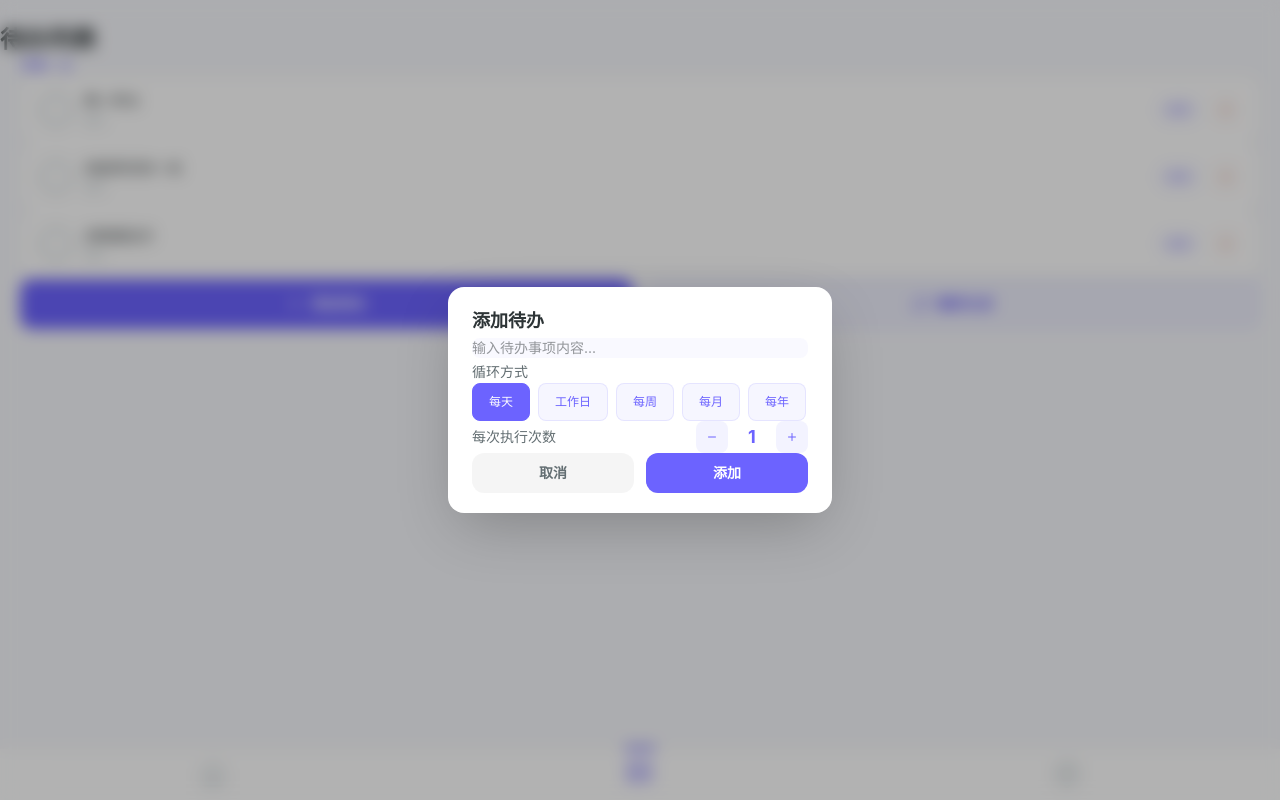
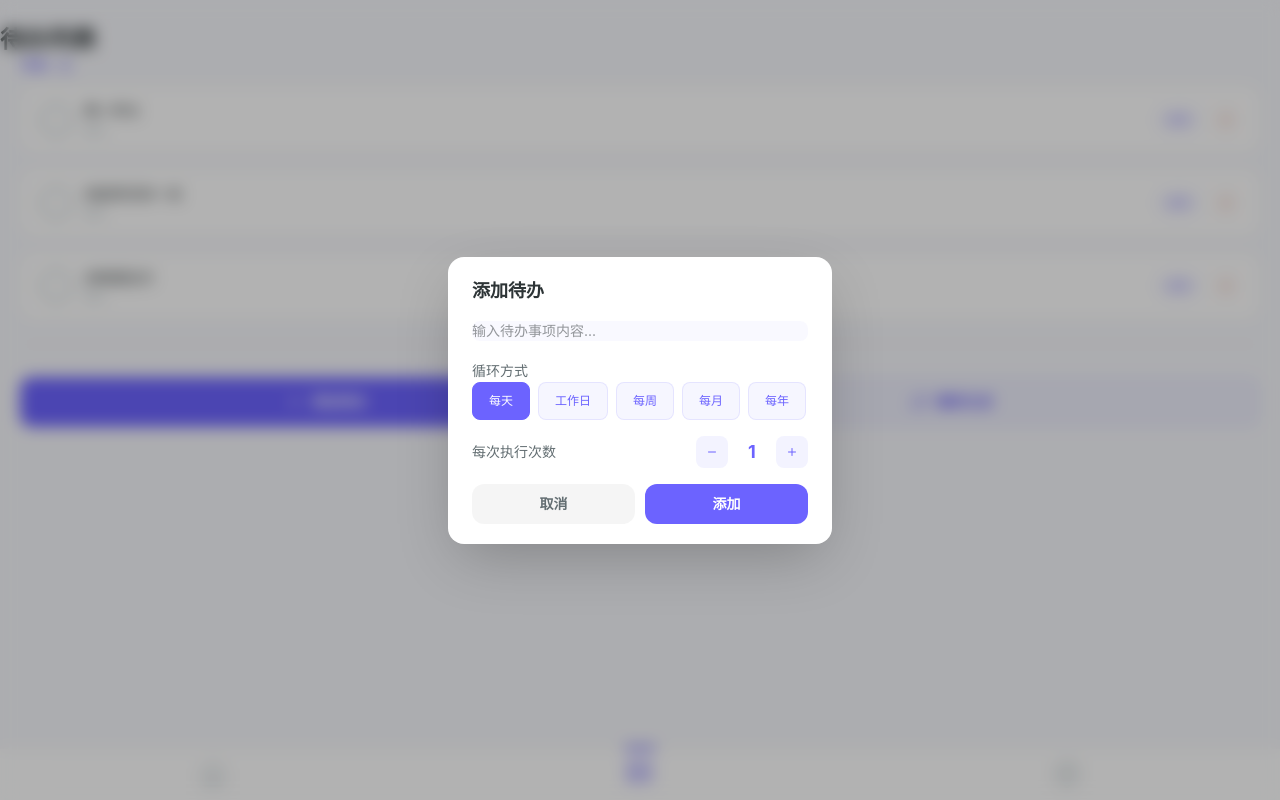
Before and after one commit to DavidXie03/do-little-things, a Vue app: page /todos in a window 1280 px wide. Both pictures are taken after a click on the button "添加待办". Built offline with nearby package versions, Linux system fonts and the light colour scheme.

Commit message:
feat: add reusable gap spacing system (CSS variables + utility classes) and increase spacing between list items and sections

```diff
--- a/src/components/BaseModal.vue
+++ b/src/components/BaseModal.vue
@@ -19,7 +19,7 @@ const emit = defineEmits<{
       >
         <div class="absolute inset-0 bg-black/30 backdrop-blur-sm"></div>
         <div
-          class="relative w-[85%] max-w-sm rounded-2xl u-card space-y-5"
+          class="relative w-[85%] max-w-sm rounded-2xl u-card u-gap-md"
           style="background: #FFFFFF; box-shadow: 0 20px 60px -12px rgba(0, 0, 0, 0.25); margin: 0 24px;"
         >
           <h3
--- a/src/components/TodoItem.vue
+++ b/src/components/TodoItem.vue
@@ -51,7 +51,7 @@ function getSubInfo(): string {
 
 <template>
   <div
-    class="relative rounded-2xl u-item mb-3 overflow-hidden transition-all duration-300"
+    class="relative rounded-2xl u-item u-mb-md overflow-hidden transition-all duration-300"
     :class="[
       item.completed ? 'opacity-60' : '',
       isFuture ? 'opacity-70' : '',
--- a/src/components/TodoModal.vue
+++ b/src/components/TodoModal.vue
@@ -100,7 +100,7 @@ function handleConfirm() {
       </div>
     </div>
 
-    <div class="flex gap-3 pt-2">
+    <div class="flex pt-2" style="gap: var(--gap-sm);">
       <button
         @click="emit('cancel')"
         class="flex-1 u-item-sm rounded-xl text-sm font-semibold transition-all active:scale-95"
--- a/src/style.css
+++ b/src/style.css
@@ -92,6 +92,29 @@ html, body, #app {
 
 /* ===== Reusable Spacing Utility Classes ===== */
 
+/* --- Spacing scale variables (inherit & override anywhere) --- */
+:root {
+  --gap-xs: 6px;    /* tiny gaps: inline tags, chips */
+  --gap-sm: 10px;   /* compact gaps: modal internals, button groups */
+  --gap-md: 16px;   /* standard gaps: list items, form fields */
+  --gap-lg: 24px;   /* section-level gaps: between groups */
+  --gap-xl: 32px;   /* page-level gaps: major sections */
+}
+
+/* Vertical gap between children (flex-column or stack) */
+.u-gap-xs > * + * { margin-top: var(--gap-xs); }
+.u-gap-sm > * + * { margin-top: var(--gap-sm); }
+.u-gap-md > * + * { margin-top: var(--gap-md); }
+.u-gap-lg > * + * { margin-top: var(--gap-lg); }
+.u-gap-xl > * + * { margin-top: var(--gap-xl); }
+
+/* Bottom margin for individual items (when not in a flex stack) */
+.u-mb-xs { margin-bottom: var(--gap-xs); }
+.u-mb-sm { margin-bottom: var(--gap-sm); }
+.u-mb-md { margin-bottom: var(--gap-md); }
+.u-mb-lg { margin-bottom: var(--gap-lg); }
+.u-mb-xl { margin-bottom: var(--gap-xl); }
+
 /* Standard interactive element: buttons, list items, setting rows */
 .u-item {
   padding: 14px 20px;
--- a/src/views/PendingView.vue
+++ b/src/views/PendingView.vue
@@ -175,9 +175,9 @@ onMounted(() => {
       </div>
 
       <!-- 按日期分组显示 -->
-      <div v-for="group in groupedTodos" :key="group.dateStr" class="mb-5">
+      <div v-for="group in groupedTodos" :key="group.dateStr" class="u-mb-lg">
         <!-- 分组标题 -->
-        <div class="flex items-center gap-2 mb-3">
+        <div class="flex items-center gap-2 u-mb-sm">
           <span
             class="text-sm font-bold"
             style="color: var(--primary);"
@@ -220,9 +220,9 @@ onMounted(() => {
         </template>
       </div>
 
-      <div class="my-4 border-t" style="border-color: rgba(0,0,0,0.05);"></div>
+      <div class="u-mb-md border-t" style="border-color: rgba(0,0,0,0.05); padding-top: var(--gap-md);"></div>
 
-      <div class="flex gap-3 mb-6">
+      <div class="flex u-mb-lg" style="gap: var(--gap-sm);">
         <button
           @click="openAddModal"
           class="flex-1 flex items-center justify-center gap-2 u-item rounded-xl text-sm font-semibold transition-all duration-300 active:scale-[0.98]"
--- a/src/views/SettingsView.vue
+++ b/src/views/SettingsView.vue
@@ -85,7 +85,7 @@ function switchLanguage(langCode: string) {
       :title="t('settings.language')"
       @close="closeLangModal"
     >
-      <div class="space-y-3">
+      <div class="u-gap-sm">
         <button
           v-for="lang in languages"
           :key="lang.code"
```
